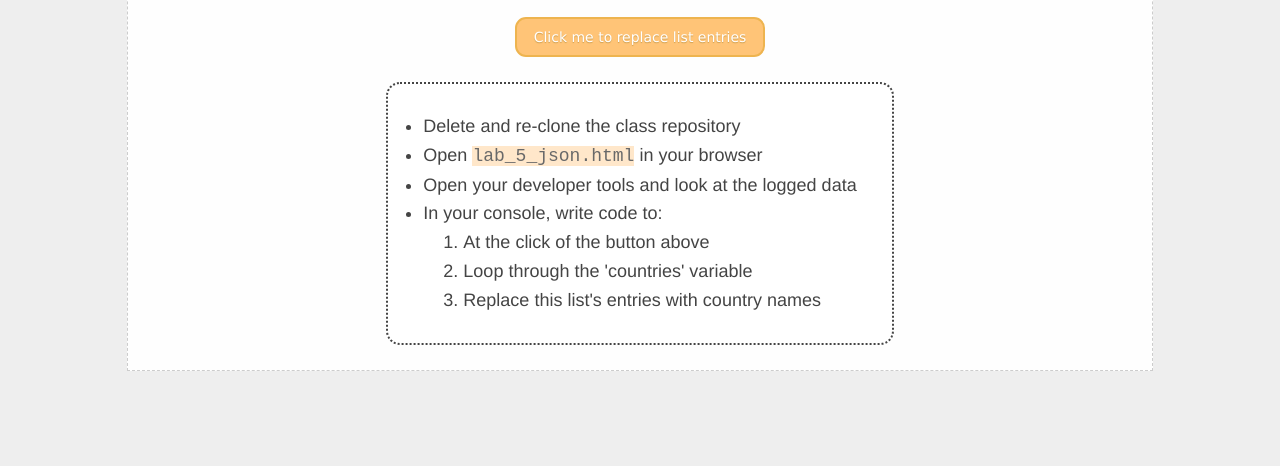
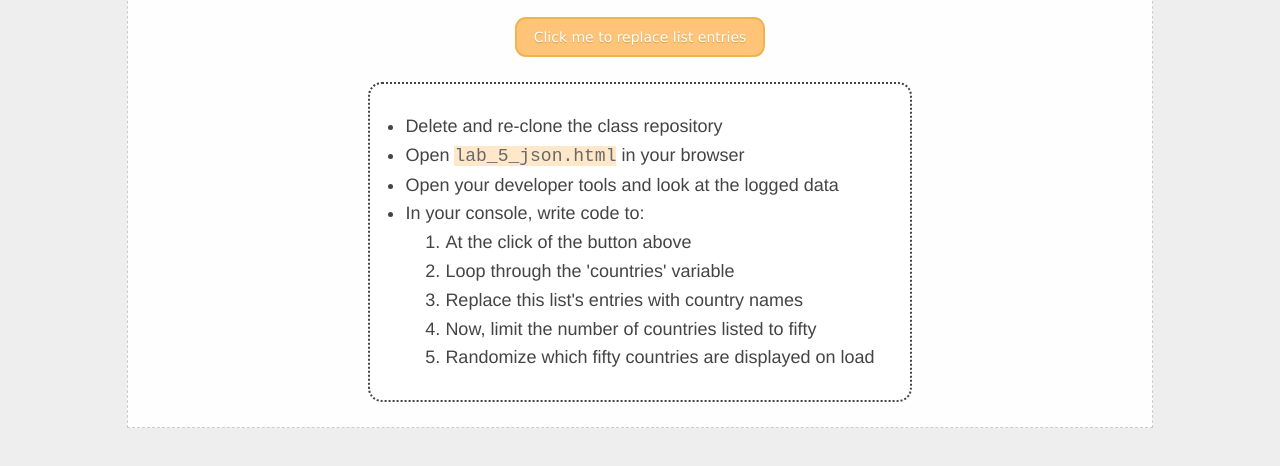
Before and after one commit to nkamara/INST377_class_demo, a plain HTML site: page Lab Problems/lab_5_json.html in a window 1280 px wide. Shown: the part 132-598 px from the top of the page. Drawn offline with Linux system fonts and the light colour scheme.

Commit message:
Fix tag, add instructions

```diff
--- a/Lab Problems/lab_5_json.html
+++ b/Lab Problems/lab_5_json.html
@@ -22,9 +22,11 @@
               <li>At the click of the button above</li>
               <li>Loop through the 'countries' variable</li>
               <li>Replace this list's entries with country names</li>
+              <li>Now, limit the number of countries listed to fifty</li>
+              <li>Randomize which fifty countries are displayed on load</li>
             </ol>
           </li>
-        </ol>
+        </ul>
       </div>
       <div class="footer"></div>
     </div>
```
